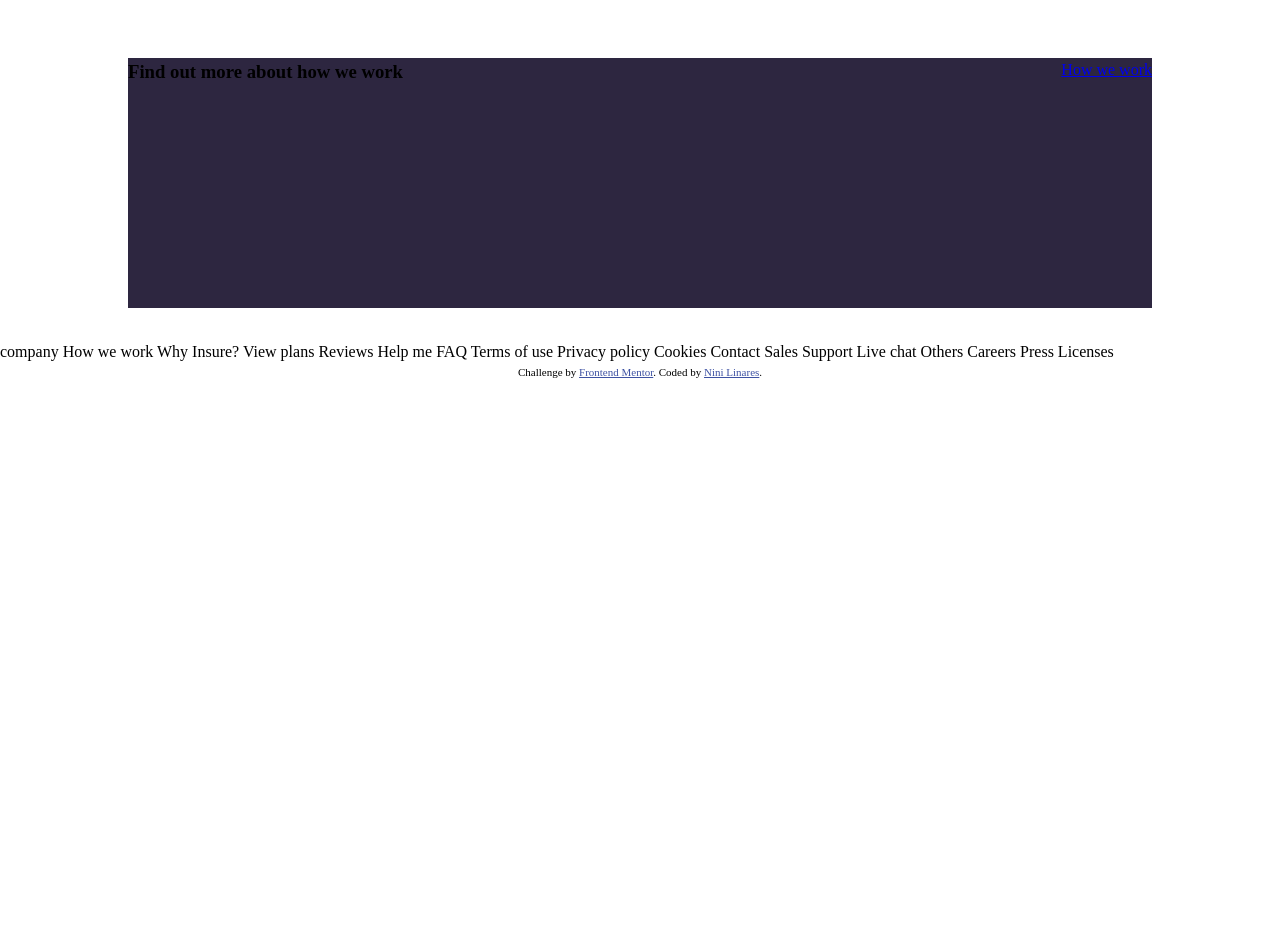
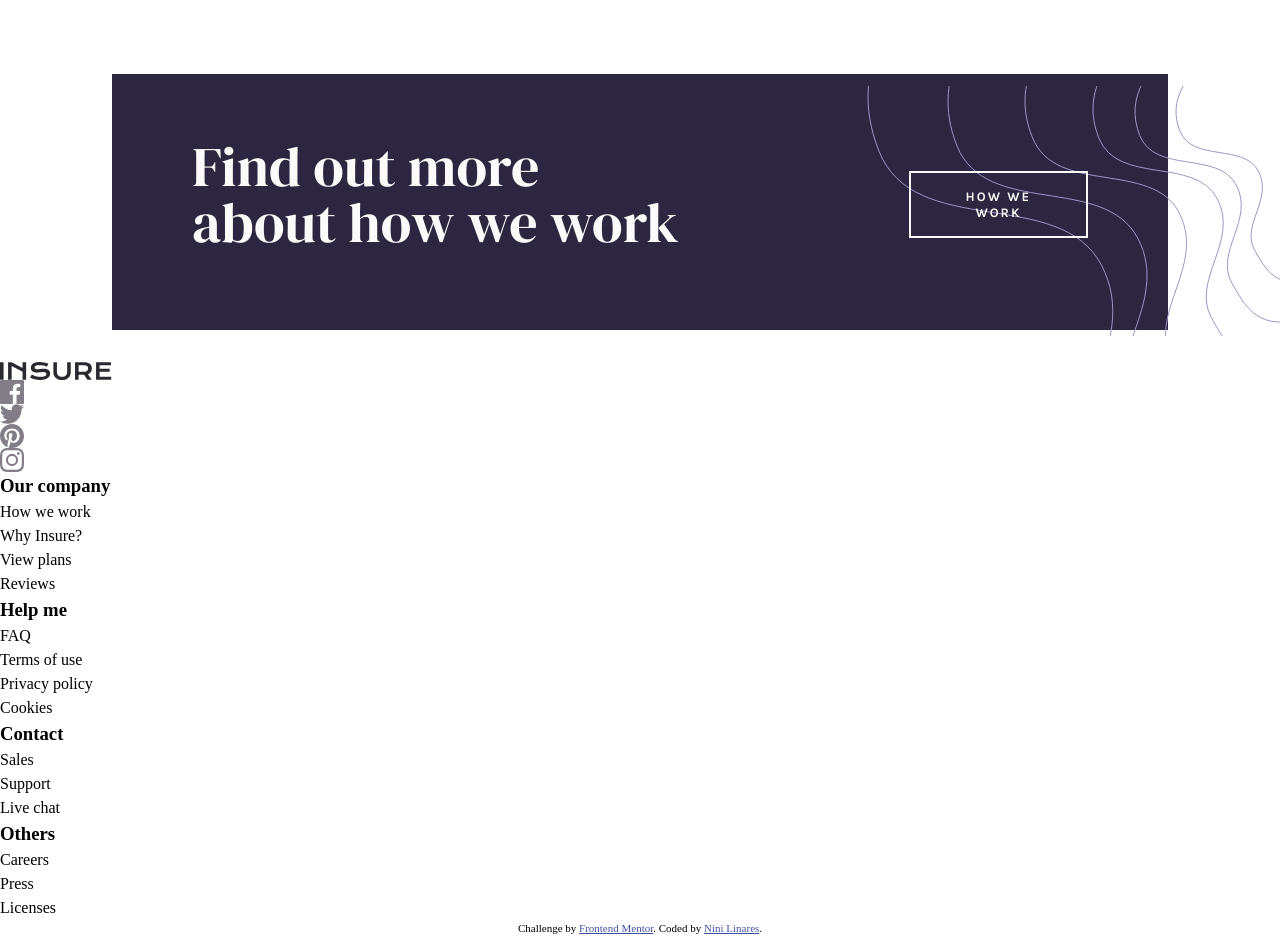
Before and after one commit to EnithLinares/chalenge-insure-landing-page, a plain HTML site: page index.html in a window 1280 px wide. Shown: the part 1580-2516 px from the top of the page. Before the commit the page ends 1960 px from the top, so only its background shows below. Drawn offline with Linux system fonts and the light colour scheme.

Commit message:
finish desktop banner styling, set up html structure for footer styling

```diff
--- a/index.html
+++ b/index.html
@@ -145,13 +145,72 @@
                 </div>
             </section>
             <div class="banner">
-                <h3 class="banner__copy">Find out more about how we work</h3>
+                <h3 class="banner__copy">
+                    Find out more <br />
+                    about how we work
+                </h3>
                 <a href="#" class="banner__button"> How we work</a>
+                <img
+                    src="./assets/images/bg-pattern-how-we-work-desktop.svg"
+                    class="banner__bg"
+                />
             </div>
-            <section>
-                company How we work Why Insure? View plans Reviews Help me FAQ
-                Terms of use Privacy policy Cookies Contact Sales Support Live
-                chat Others Careers Press Licenses
+            <section class="footer">
+                <div class="footer__header">
+                    <img
+                        src="./assets/images/logo.svg"
+                        alt="Insure logo"
+                        class="footer__logo"
+                    />
+                    <div class="footer__social">
+                        <img
+                            src="./assets/images/icon-facebook.svg"
+                            alt="Facebook logo"
+                            class="footer__social--icon"
+                        />
+                        <img
+                            src="./assets/images/icon-twitter.svg"
+                            alt="Twitter logo"
+                            class="footer__social--icon"
+                        />
+                        <img
+                            src="./assets/images/icon-pinterest.svg"
+                            alt="Pinterest logo"
+                            class="footer__social--icon"
+                        />
+                        <img
+                            src="./assets/images/icon-instagram.svg"
+                            alt="Instagram logo"
+                            class="footer__social--icon"
+                        />
+                    </div>
+                </div>
+                <div class="footer__pages">
+                    <h3 class="footer__pages--title">Our company</h3>
+                    <p class="footer__pages--link">How we work</p>
+                    <p class="footer__pages--link">Why Insure?</p>
+                    <p class="footer__pages--link">View plans</p>
+                    <p class="footer__pages--link">Reviews</p>
+                </div>
+                <div class="footer__pages">
+                    <h3 class="footer__pages--title">Help me</h3>
+                    <p class="footer__pages--link">FAQ</p>
+                    <p class="footer__pages--link">Terms of use</p>
+                    <p class="footer__pages--link">Privacy policy</p>
+                    <p class="footer__pages--link">Cookies</p>
+                </div>
+                <div class="footer__pages">
+                    <h3 class="footer__pages--title">Contact</h3>
+                    <p class="footer__pages--link">Sales</p>
+                    <p class="footer__pages--link">Support</p>
+                    <p class="footer__pages--link">Live chat</p>
+                </div>
+                <div class="footer__pages">
+                    <h3 class="footer__pages--title">Others</h3>
+                    <p class="footer__pages--link">Careers</p>
+                    <p class="footer__pages--link">Press</p>
+                    <p class="footer__pages--link">Licenses</p>
+                </div>
             </section>
         </main>
         <div class="attribution">
--- a/styles/index.scss
+++ b/styles/index.scss
@@ -180,13 +180,14 @@
 
     &__button {
         @include violet-button;
+        width: 35%;
     }
 }
 
 .features {
     display: flex;
     flex-wrap: wrap;
-    padding: 6rem 8rem;
+    padding: 6rem 7rem;
     margin: 10rem 0 5rem;
     justify-content: space-between;
 
@@ -233,8 +234,34 @@
 
 .banner {
     display: flex;
+    flex-wrap: wrap;
     justify-content: space-between;
-    margin: 2rem 8rem;
-    height: 15.625rem;
+    align-content: center;
+    padding: 6rem 5rem;
+    margin: 2rem 7rem;
+    height: 16rem;
+    position: relative;
     background-color: $DarkViolet;
+
+    &__copy {
+        @include banner-text;
+        color: $LightGray;
+        position: relative;
+        top: 9rem;
+    }
+
+    &__button {
+        @include violet-button;
+        position: relative;
+        top: 8rem;
+        width: 20%;
+        margin: 3rem 0;
+        z-index: 1000;
+    }
+
+    &__bg {
+        position: relative;
+        bottom: 4.5rem;
+        left: 42.2em;
+    }
 }
--- a/styles/partials/_mixins.scss
+++ b/styles/partials/_mixins.scss
@@ -9,7 +9,7 @@
 @mixin white-button {
     @include button-text-white;
     border: 1.5px solid $VDarkViolet;
-    padding: 0.5rem 1rem;
+    padding: 1rem 2rem;
     text-decoration: none;
     text-transform: uppercase;
     transition: background-color 0.3s ease, color 0.3s ease;
@@ -34,12 +34,12 @@
 }
 
 @mixin violet-button {
-    @include pages-text;
-    border: 1.5px solid $LightGray;
+    @include button-text-violet;
+    border: 2px solid $LightGray;
     color: $LightGray;
     padding: 1rem 2rem;
     text-decoration: none;
-    width: 9.125rem;
+    width: 10rem;
     text-transform: uppercase;
     transition: background-color 0.3s ease, color 0.3s ease;
 
@@ -47,5 +47,6 @@
         background-color: $LightGray;
         color: $DarkViolet;
         text-decoration: none;
+        cursor: pointer;
     }
 }
--- a/styles/partials/_typography.scss
+++ b/styles/partials/_typography.scss
@@ -40,6 +40,13 @@
     line-height: 4rem;
 }
 
+@mixin banner-text {
+    font-family: "DMSerifDisplay", sans-serif;
+    font-weight: 400;
+    font-size: 3.5rem;
+    line-height: 3.5rem;
+}
+
 @mixin subheader-text {
     font-family: "DMSerifDisplay", sans-serif;
     font-weight: 400;
@@ -75,6 +82,8 @@
     font-size: 0.8125rem;
     line-height: 0.95rem;
     color: $LightGray;
+    letter-spacing: 2px;
+    text-align: center;
 
     &:hover {
         color: $VDarkViolet;
```
Also changed, not shown: styles/index.css, 1 other file.
